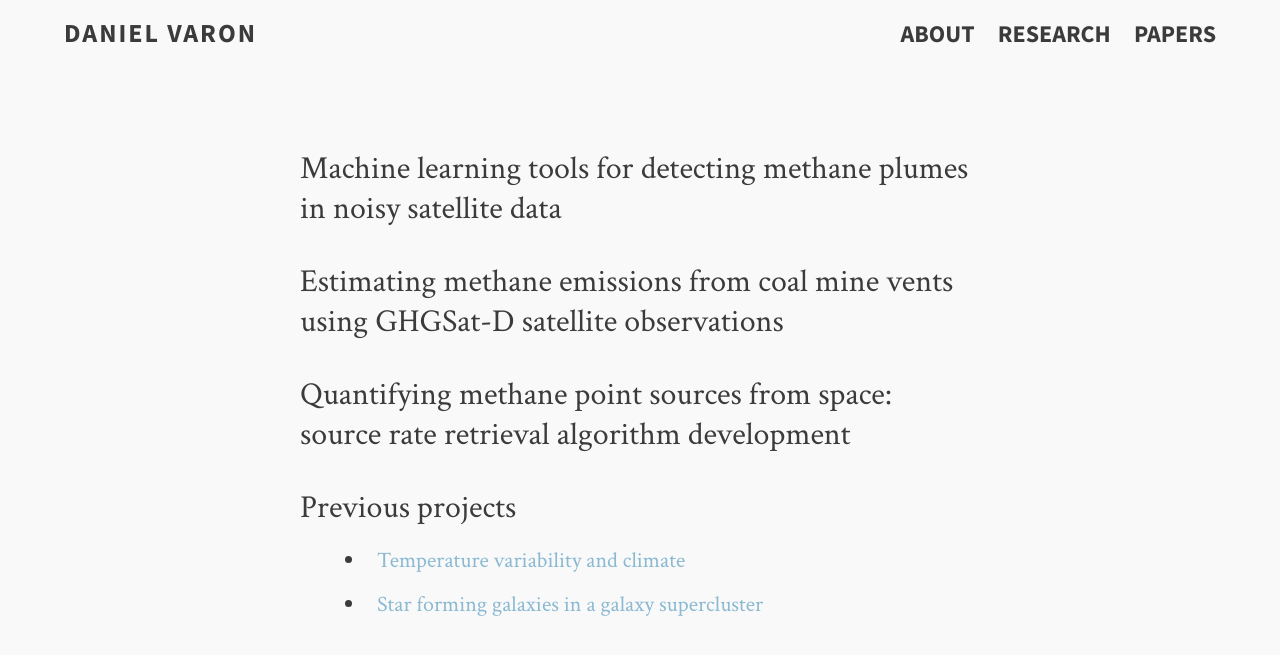
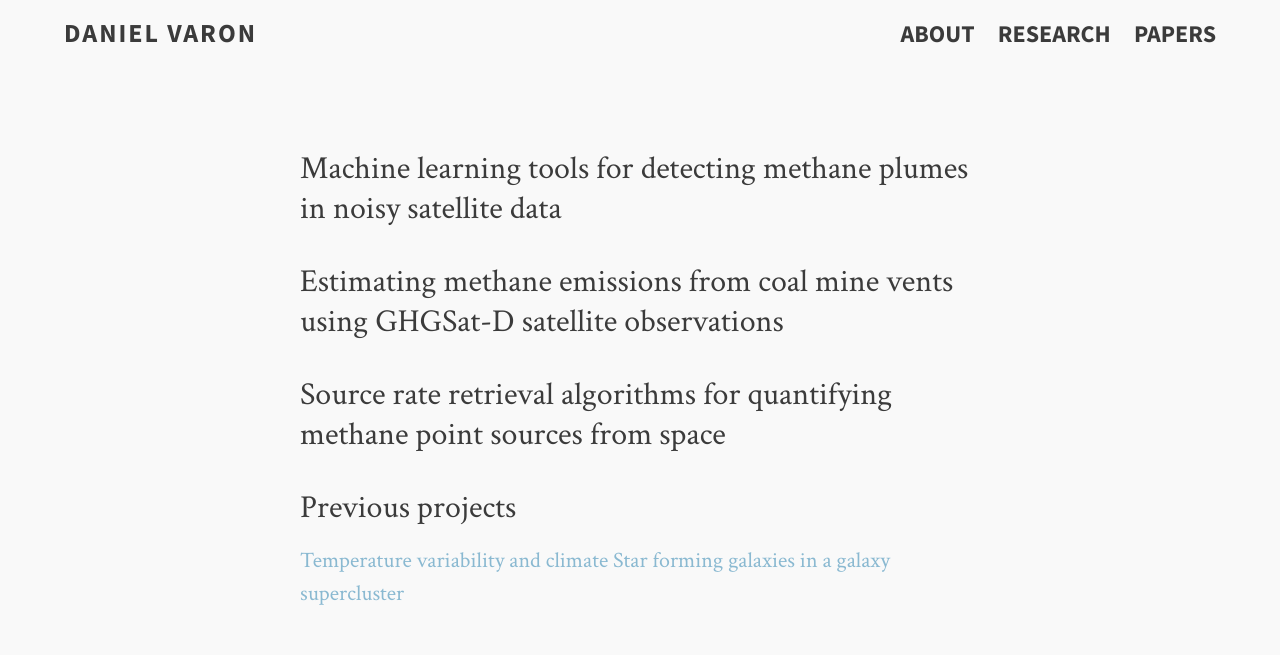
Before and after one commit to djvaron/djvaron.github.io, a Jekyll site: the page built from research.md, in a window 1280 px wide. Shown: the top 655 px of the page. Built offline with Jekyll 4.4.1, drawn with Linux system fonts in a browser that asks for light colours.

Commit message:
edit research page

```diff
--- a/research.md
+++ b/research.md
@@ -9,12 +9,12 @@ tags: [research]
 
 ### Estimating methane emissions from coal mine vents using GHGSat-D satellite observations
 
-### Quantifying methane point sources from space: source rate retrieval algorithm development
+### Source rate retrieval algorithms for quantifying methane point sources from space
 
 ### Previous projects
 
-* [Temperature variability and climate](http://www.varon.org/research/climate/)
-* [Star forming galaxies in a galaxy supercluster](http://www.varon.org/research/astro/)
+[Temperature variability and climate](http://www.varon.org/research/climate/)
+[Star forming galaxies in a galaxy supercluster](http://www.varon.org/research/astro/)
 
 <!--
 I'm interested in what satellite remote sensing can teach us about planetary atmospheres.
```
